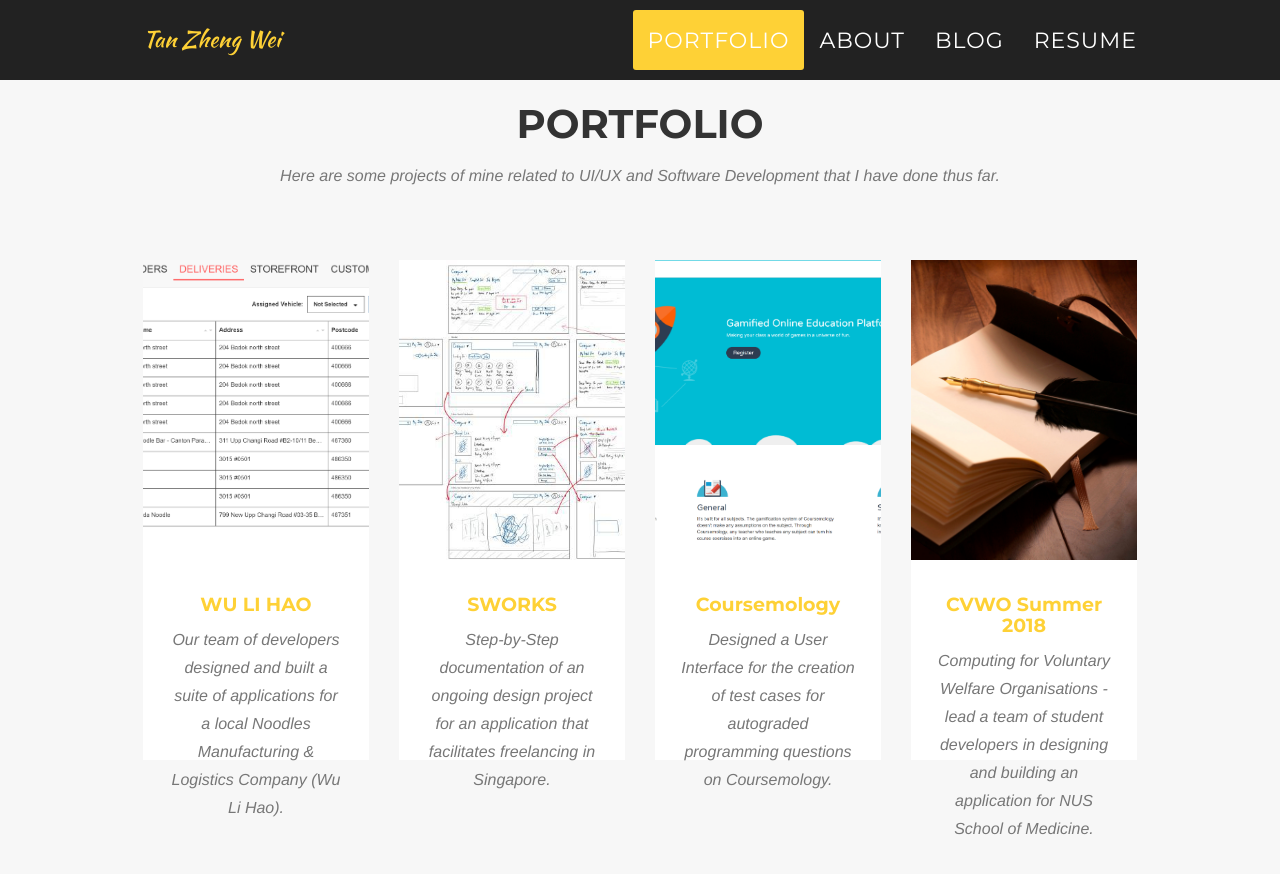
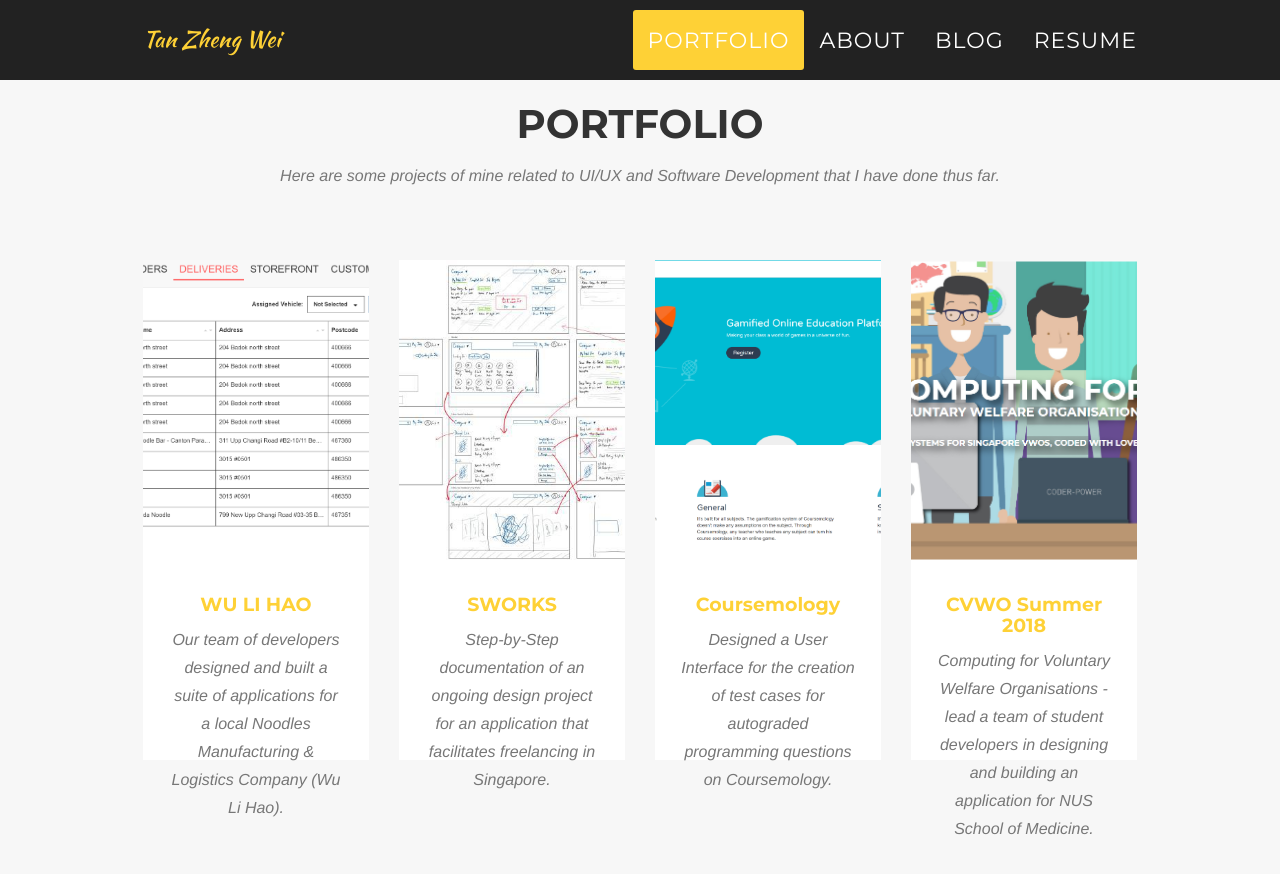
Before and after one commit to zhengwei143/cs3240-portfolio, a Jekyll site: the page built from index.html, in a window 1280 px wide and 900 px high, scrolled down 948 px. Shown: the top 874 px of the window. Built offline with Jekyll 4.4.1, drawn with Linux system fonts in a browser that asks for light colours; some web fonts are replaced.

Commit message:
Add cvwo image

```diff
--- a/_includes/portfolio_grid.html
+++ b/_includes/portfolio_grid.html
@@ -50,7 +50,7 @@
                 <a href="{{ site.baseurl }}cvwo">
                     <div class="col-md-3 col-sm-4 portfolio-item" >
                         <div class="portfolio-image">
-                            <img src="{{ site.baseurl }}/img/portfolio/blog.jpg" class="img-portfolio img-centered" alt="">
+                            <img src="{{ site.baseurl }}/img/portfolio/cvwo/cvwo-image.png" class="img-portfolio img-centered" alt="">
                         </div>
                         <div class="portfolio-caption">
                             <h4>CVWO Summer 2018</h4>
```
Also changed, not shown: img/portfolio/cvwo/cvwo-image.png (added).
